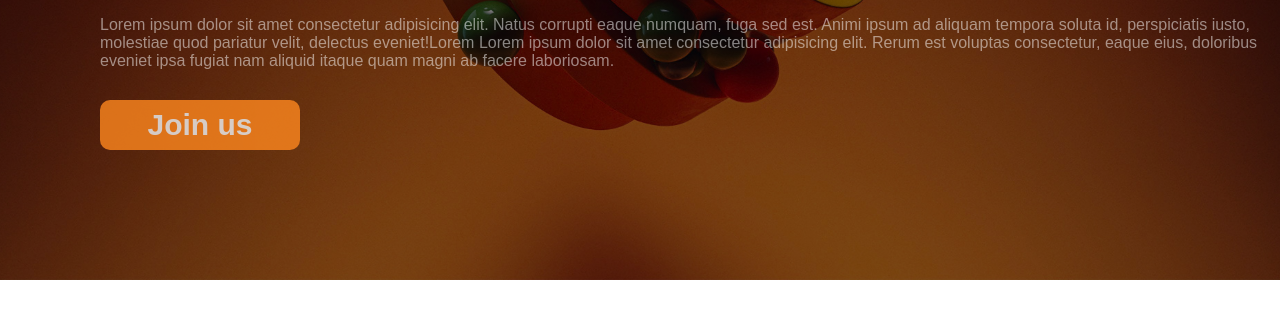
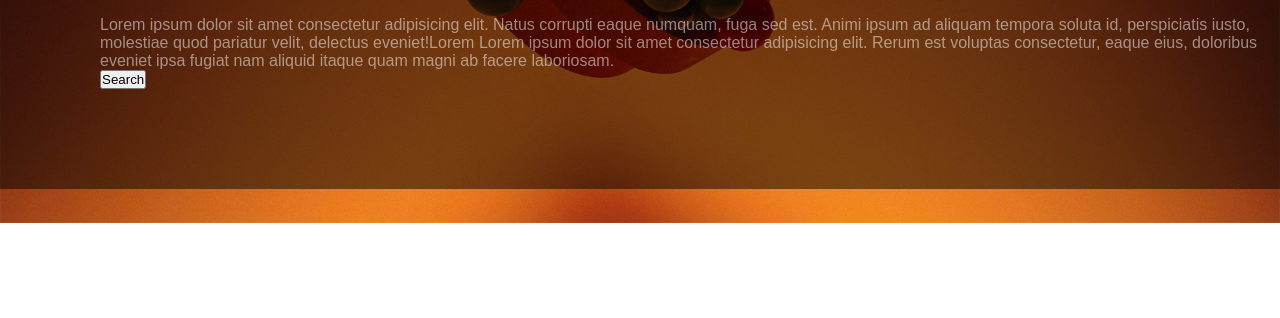
Before and after one commit to Gabrigit01/My-first-projet, a plain HTML site: page index.html in a window 1280 px wide. Shown: the part 464-782 px from the top of the page. Drawn offline with Linux system fonts and the light colour scheme.

Commit message:
Update index.html

```diff
--- a/index.html
+++ b/index.html
@@ -1,8 +1,10 @@
 <!DOCTYPE html>
 <html lang="en">
 <head>
-    <title>:My first page</title>
+    <title>My first page</title>
     <link rel="stylesheet" href="style.css">
+    <meta charset="UTF-8">
+    <meta name="viewport" content="width=device-width, initial-scale=1.0">
 </head>
 <body>
     <div class="main">
@@ -24,7 +26,7 @@
         <div class="content">
             <h1>Web Design & <br> <span>Development</span> <br>Course</h1>
             <p class="par">Lorem ipsum dolor sit amet consectetur adipisicing elit. Natus corrupti eaque numquam, fuga sed est. Animi ipsum ad aliquam tempora soluta id, perspiciatis iusto, molestiae quod pariatur velit, delectus eveniet!Lorem Lorem ipsum dolor sit amet consectetur adipisicing elit. Rerum est voluptas consectetur, eaque eius, doloribus eveniet ipsa fugiat nam aliquid itaque quam magni ab facere laboriosam.</p>
-            <a href="#"><button class="actionbutton" type="button">Join us</button></a>
+            <button class="searchbutton" type="button">Search</button>
         </div>
     </div>
 </body>
```
